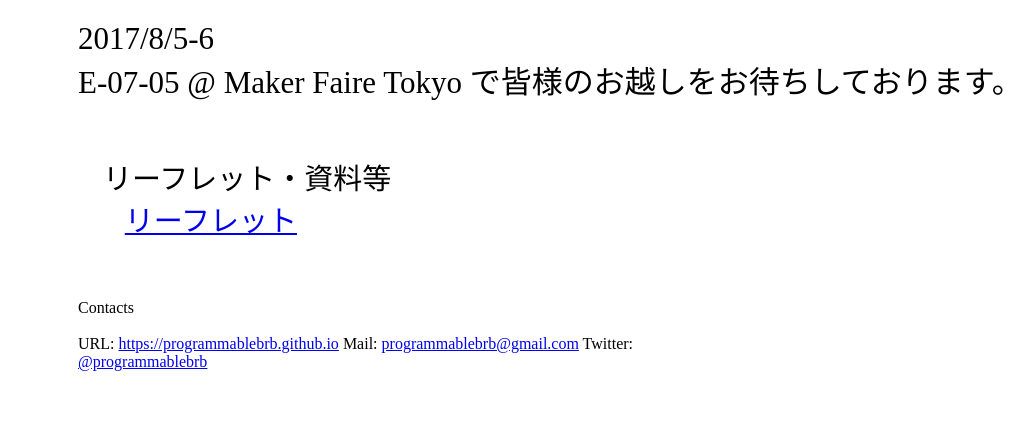
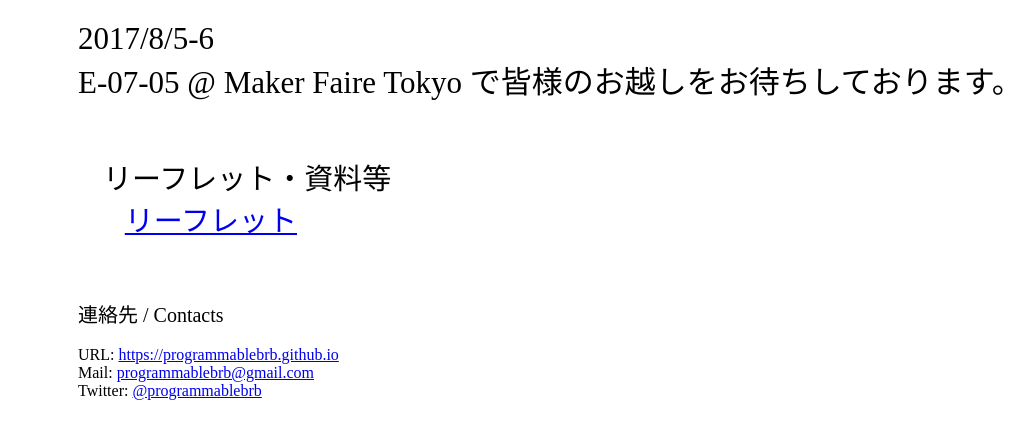
Before and after one commit to programmablebrb/programmablebrb.github.io, a plain HTML site: page index.html in a window 1280 px wide. Shown: the part 166-604 px from the top of the page, without its empty margins (31-1065 px from the left). Drawn offline with Linux system fonts and the light colour scheme.

Commit message:
contactsの文字ずれ修正

```diff
--- a/index.html
+++ b/index.html
@@ -78,6 +78,9 @@ body {
     -webkit-transform-origin: 9px -366px 0px;
     -moz-transform-origin: 9px -366px 0px;
     width: 577px;
+}
+.gwd-span-1nn1 {
+    font-size: 20px;
 }</style>
 </head>
 
@@ -99,11 +102,12 @@ body {
   <p class="gwd-p-6d5z"><br>
 
   </p>
-  <p class="gwd-p-ptfa">Contacts<br>
+  <p class="gwd-p-ptfa"><span class="gwd-span-1nn1">連絡先 / Contacts</span><br>
     <br>
-    URL: <a href="https://programmablebrb.github.io">https://programmablebrb.github.io</a>
-    Mail: <a href="programmablebrb@gmail.com">programmablebrb@gmail.com</a>
-    Twitter: <a href="http://twitter.com/programmablebrb">@programmablebrb</a>
+    URL: <a href="https://programmablebrb.github.io" class="">https://programmablebrb.github.io</a><br>
+    Mail: <a href="programmablebrb@gmail.com" class="">programmablebrb@gmail.com</a><br>
+    Twitter: <a href="http://twitter.com/programmablebrb" class="">@programmablebrb</a><br>
+
   </p>
 
 
```
